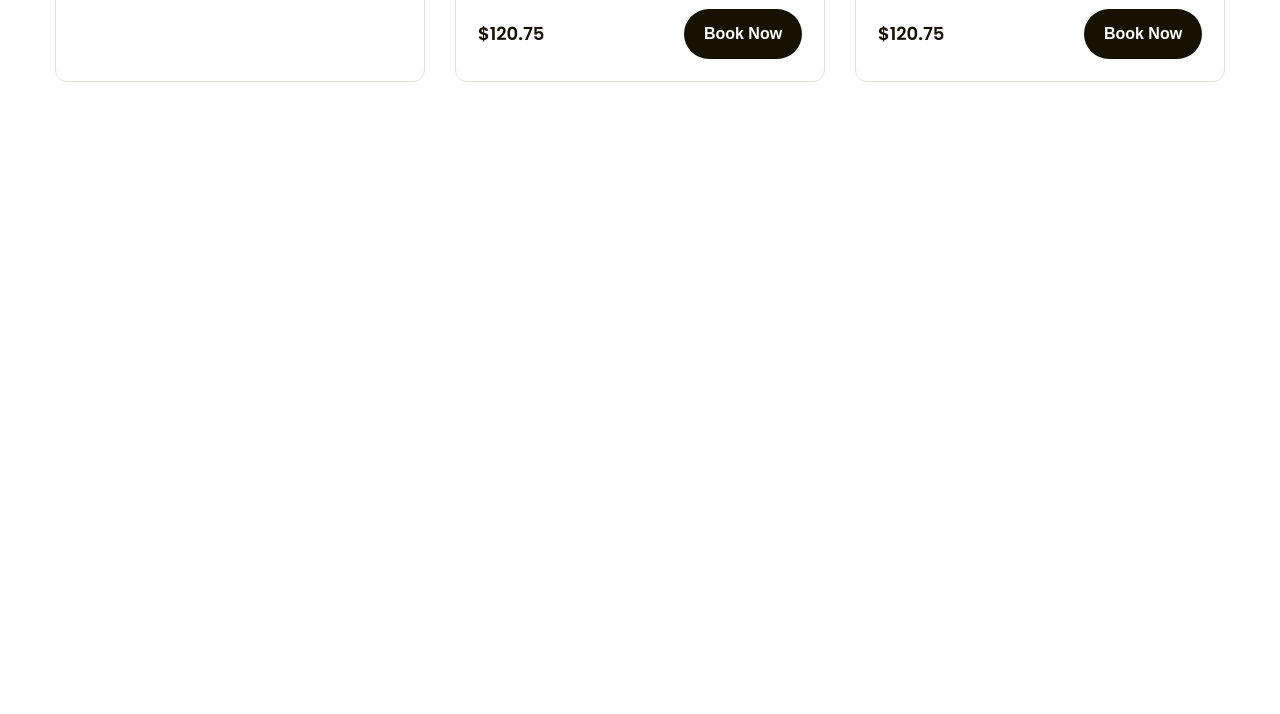
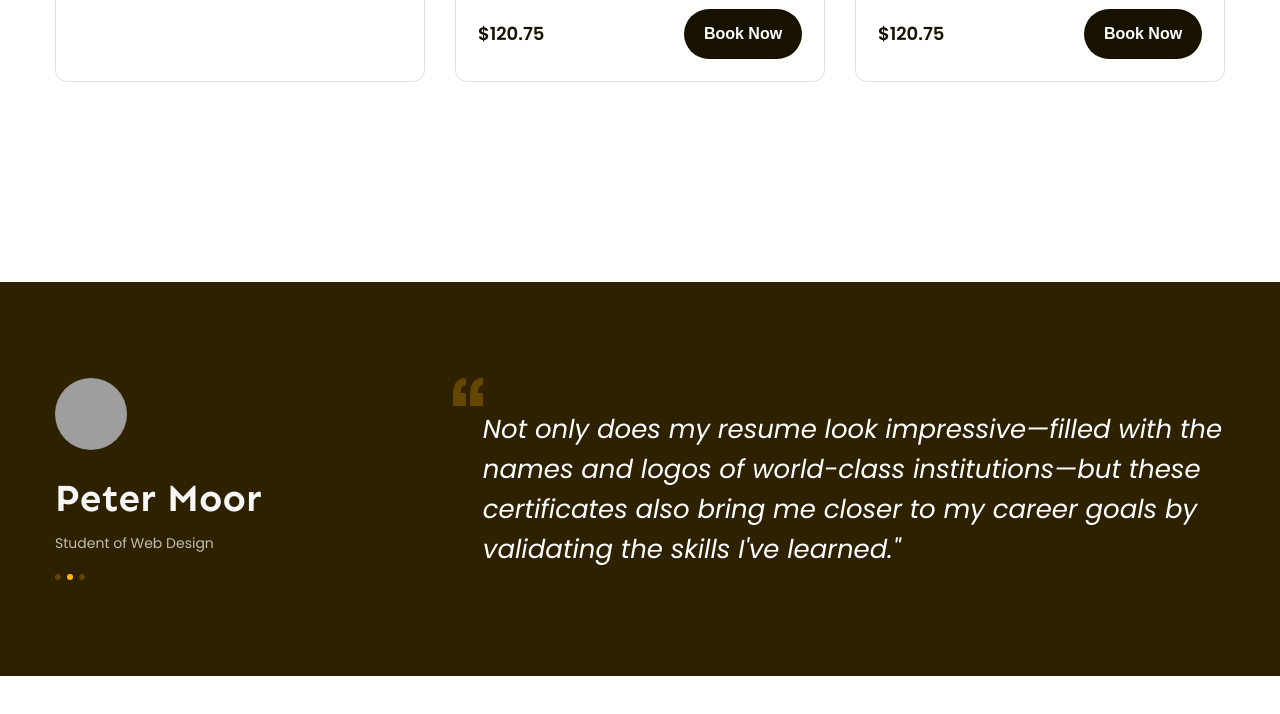
Before and after one commit to hungnguyen22140068/project-2-htmlcss, a plain HTML site: page index.html in a window 1280 px wide. Shown: the part 1666-2380 px from the top of the page. Drawn offline with Linux system fonts and the light colour scheme; grey boxes are pictures that could not be loaded.

Commit message:
Feedback-1

```diff
--- a/assets/css/styles.css
+++ b/assets/css/styles.css
@@ -398,3 +398,68 @@ a {
   color: #fff;
   cursor: pointer;
 }
+
+/*============= Feedback ==============*/
+.feedback {
+  margin-top: 135px;
+  padding: 96px 0;
+  background-color: #2e2100;
+}
+
+.feedback-item {
+  display: flex;
+}
+
+.feedback-item .avatar {
+  width: 72px;
+  height: 72px;
+  border-radius: 50%;
+  object-fit: cover;
+}
+
+.feedback-item .info .title {
+  font-family: var(--font-heading);
+  margin-top: 18px;
+  font-weight: 700;
+  font-size: 2.4em;
+  line-height: 1.42;
+  color: #f7f7f7;
+}
+
+.feedback-item .info .desc {
+  margin-top: 4px;
+  color: #bfbcb2;
+  font-size: 1.4rem;
+  line-height: 1.86;
+}
+
+.feedback-item .info .dots {
+  display: flex;
+  margin-top: 18px;
+}
+
+.feedback-item .info .dot {
+  margin-right: 6px;
+  width: 6px;
+  height: 6px;
+  border-radius: 50%;
+  background-color: #634700;
+}
+
+.feedback-item .info .dot.active {
+  background-color: var(--primary-color);
+  cursor: default;
+}
+
+.feedback-item .content {
+  width: 66%;
+  margin-left: auto;
+}
+
+.feedback-item .content blockquote {
+  margin-left: 30px;
+  font-style: italic;
+  font-size: 2.6rem;
+  line-height: 1.54;
+  color: #ffffff;
+}
--- a/index.html
+++ b/index.html
@@ -276,6 +276,43 @@
           </div>
         </div>
       </div>
+
+      <!-- Feedback -->
+      <div class="feedback">
+        <div class="main-content">
+          <div class="feedback-list">
+            <div class="feedback-item">
+              <div class="info">
+                <img
+                  src="./assets/image/avatar-feedback-1.jpg"
+                  alt="Peter Moor"
+                  class="avatar"
+                />
+                <p class="title">Peter Moor</p>
+                <p class="desc">Student of Web Design</p>
+                <div class="dots">
+                  <span class="dot"></span>
+                  <span class="dot active"></span>
+                  <span class="dot"></span>
+                </div>
+              </div>
+              <div class="content">
+                <img
+                  src="./assets/icons/open-quotes.svg"
+                  alt=""
+                  class="open-quotes"
+                />
+                <blockquote>
+                  Not only does my resume look impressive—filled with the names
+                  and logos of world-class institutions—but these certificates
+                  also bring me closer to my career goals by validating the
+                  skills I've learned."
+                </blockquote>
+              </div>
+            </div>
+          </div>
+        </div>
+      </div>
     </main>
   </body>
 </html>
```
Also changed, not shown: assets/icons/open-quotes.svg (added), 1 other file.
